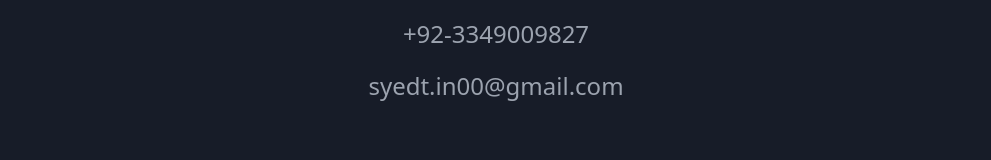
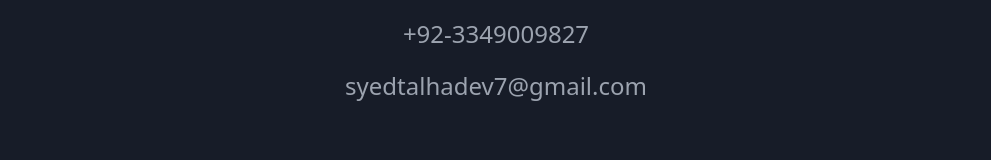
Before and after one commit to talhashah-dev/portfolio, a React (Create React App) app: page / in a window 1280 px wide. Shown: the part 2872-3032 px from the top of the page, without its empty margins (144-1135 px from the left). Built offline with nearby package versions, Linux system fonts and the light colour scheme.

Commit message:
updated contact

```diff
--- a/src/components/Contact.jsx
+++ b/src/components/Contact.jsx
@@ -9,7 +9,7 @@
           DISCUSS A PROJECT OR JUST WANT TO SAY HI? MY INBOX IS OPEN FOR ALL.
         </p>
         <a href="tel:+923349009827" className="text-gray-400 text-2xl hover:text-white">+92-3349009827</a>
-        <a href="mailto:syedt.in00@gmail.com" className="text-gray-400 text-2xl hover:text-white">syedt.in00@gmail.com</a>
+        <a href="mailto:syedtalhadev7@gmail.com" className="text-gray-400 text-2xl hover:text-white">syedtalhadev7@gmail.com</a>
         <div className="flex justify-center gap-5 mt-10">
           <a href="https://github.com/talhashah-dev" target="_blank" className="text-4xl cursor-pointer " rel="noreferrer" >
             <FaGithub />
```
